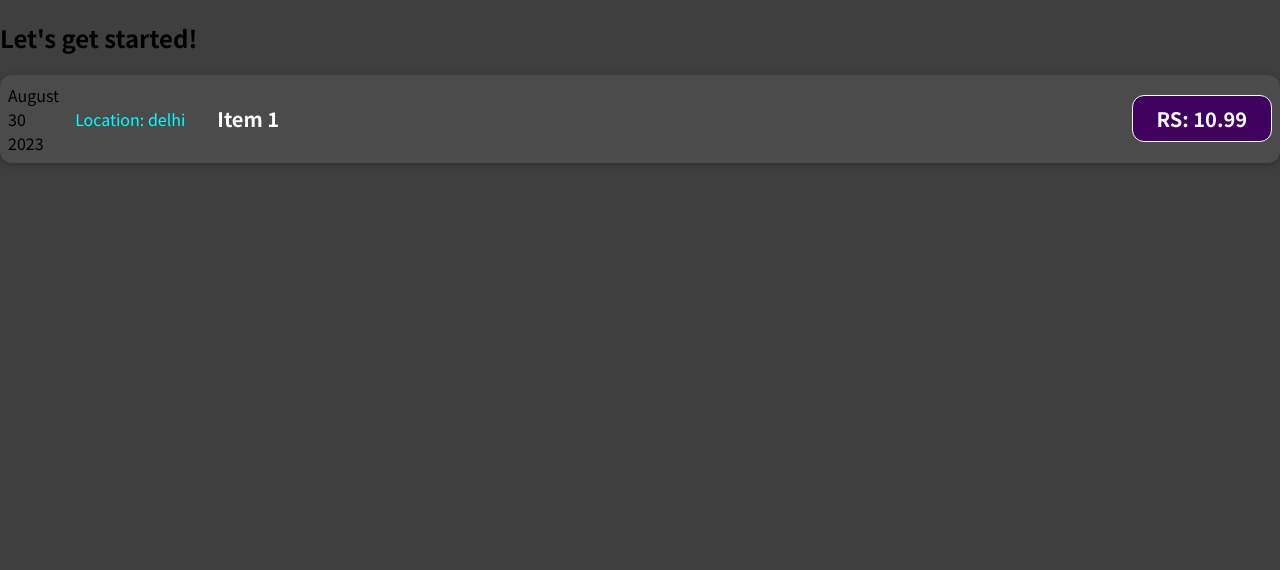
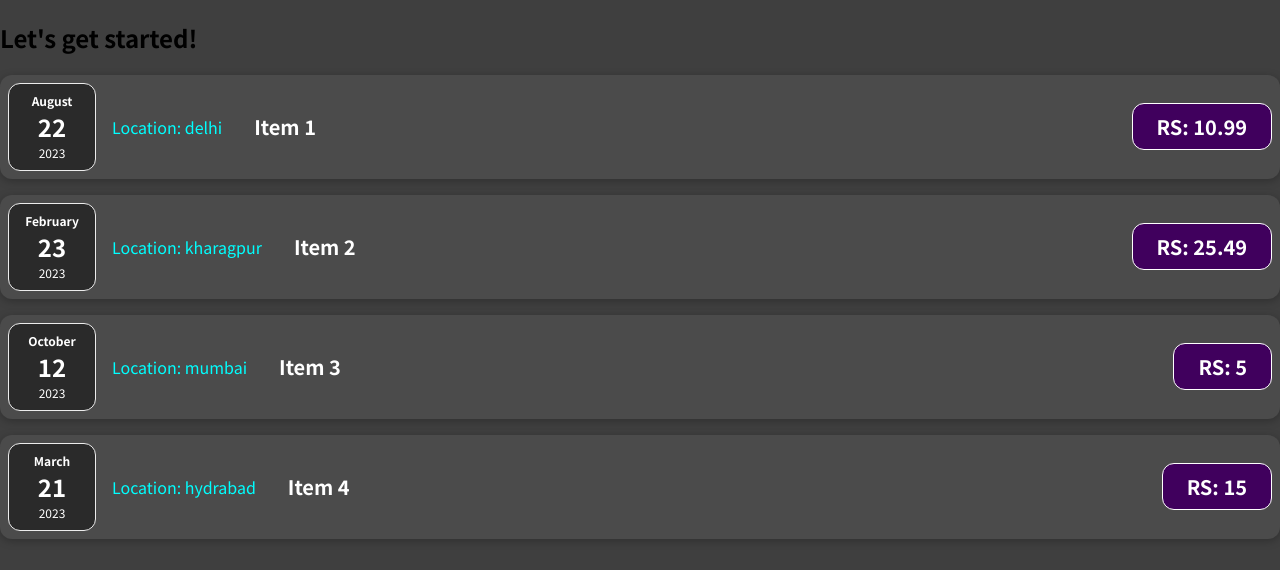
Before and after one commit to abhishek112031/Expensetracker-React, a React (Create React App) app: page / in a window 1280 px wide. Shown: the top 570 px of the page. Built offline with nearby package versions, Linux system fonts and the light colour scheme.

Commit message:
looping via map

```diff
--- a/src/App.js
+++ b/src/App.js
@@ -7,37 +7,49 @@ function App() {
       title: "Item 1",
       amount: 10.99,
       LocationOfExpenditure:'delhi',
-      date: new Date()
+      date: new Date(2023,7,22)
     },
     {
       id: 2,
       title: "Item 2",
       amount: 25.49,
       LocationOfExpenditure:'kharagpur',
-      date: new Date()
+      date: new Date(2023,1,23)
     },
     {
       id: 3,
       title: "Item 3",
       amount: 5.0,
       LocationOfExpenditure:'mumbai',
-      date:new Date()
+      date:new Date(2023,9,12)
     },
     {
       id: 4,
       title: "Item 4",
       amount: 15.0,
       LocationOfExpenditure:'hydrabad',
-      date: new Date()
+      date: new Date(2023,2,21)
     }
   ];
   return (
     <div>
       <h2>Let's get started!</h2>
-      <ExpenseComponent title={expenses[0].title} amount={expenses[0].amount} date={expenses[0].date} LocationOfExpenditure={expenses[0].LocationOfExpenditure}></ExpenseComponent>
+      <ExpenseComponent items={expenses}/>
 
     </div>
   );
 }
 
 export default App;
+
+//looping:
+// return (
+//   <div>
+//     <h1>List of Items</h1>
+//     <ul>
+//       {data.map((item, index) => (
+//         <li key={index}>{item}</li>
+//       ))}
+//     </ul>
+//   </div>
+// );
--- a/src/components/ExpenseCpmponent.js
+++ b/src/components/ExpenseCpmponent.js
@@ -1,37 +1,23 @@
+import React from 'react';
+import './ExpenseComponent.css';
+import Expenses from './Expenses';
+import ExpenseDate from './ExpenseDate';
 
-import './ExpenseComponent.css'
 function ExpenseComponent(props) {
+  return (
+    <div>
+      {props.items.map((item, index) => (
+        <div className='expense-item' key={index}>
+          <ExpenseDate date={item.date} />
+          <Expenses
+            LocationOfExpenditure={item.LocationOfExpenditure}
+            amount={item.amount}
+            title={item.title}
+          />
+        </div>
+      ))}
+    </div>
+  );
+}
 
-    const month=props.date.toLocaleString('en-us',{month:'long'})
-    const day=props.date.toLocaleString('en-us',{day:'2-digit'});
-    const year=props.date.getFullYear();
-
-
-
-    return (
-        <div className='expense-item'>
-            <div>
-                <div>{month}</div>
-                <div>{day}</div>
-                <div>{year}</div>
-
-            </div>
-
-            <div className="expense-item__description">
-                <p className='location'>Location: {props.LocationOfExpenditure}</p>
-                <h2>{props.title}</h2>
-                <div className='expense-item__price'>RS: {props.amount}</div>
-            </div>
-
-        </div>
-    )
-}
 export default ExpenseComponent;
-
-//Expense Items
-
-// Food Rs 10
-
-// Petrol Rs 100
-
-// Movies Rs 200
--- /dev/null
+++ b/src/components/ExpenseDate.css
@@ -0,0 +1,26 @@
+.expense-date {
+    display: flex;
+    flex-direction: column;
+    width: 5.5rem;
+    height: 5.5rem;
+    border: 1px solid #ececec;
+    background-color: #2a2a2a;
+    color: white;
+    border-radius: 12px;
+    align-items: center;
+    justify-content: center;
+  }
+
+  .expense-date__month {
+    font-size: 0.75rem;
+    font-weight: bold;
+  }
+
+  .expense-date__year {
+    font-size: 0.75rem;
+  }
+
+  .expense-date__day {
+    font-size: 1.5rem;
+    font-weight: bold;
+  }
--- /dev/null
+++ b/src/components/ExpenseDate.js
@@ -0,0 +1,17 @@
+import './ExpenseDate.css'
+function ExpenseDate(props){
+    const month=props.date.toLocaleString('en-us',{month:'long'})
+    const day=props.date.toLocaleString('en-us',{day:'2-digit'});
+    const year=props.date.getFullYear();
+    return(
+        <div className='expense-date'>
+        <div className='expense-date__month'>{month}</div>
+        <div className='expense-date__day'>{day}</div>
+        <div className='expense-date__year'>{year}</div>
+
+    </div>
+
+    )
+
+}
+export default ExpenseDate;
--- /dev/null
+++ b/src/components/Expenses.js
@@ -0,0 +1,14 @@
+import './ExpenseComponent.css'
+
+function Expenses(props) {
+
+    return (
+        <div className="expense-item__description">
+            <p className='location'>Location: {props.LocationOfExpenditure}</p>
+            <h2>{props.title}</h2>
+            <div className='expense-item__price'>RS: {props.amount}</div>
+        </div>
+    )
+}
+
+export default Expenses;
```
